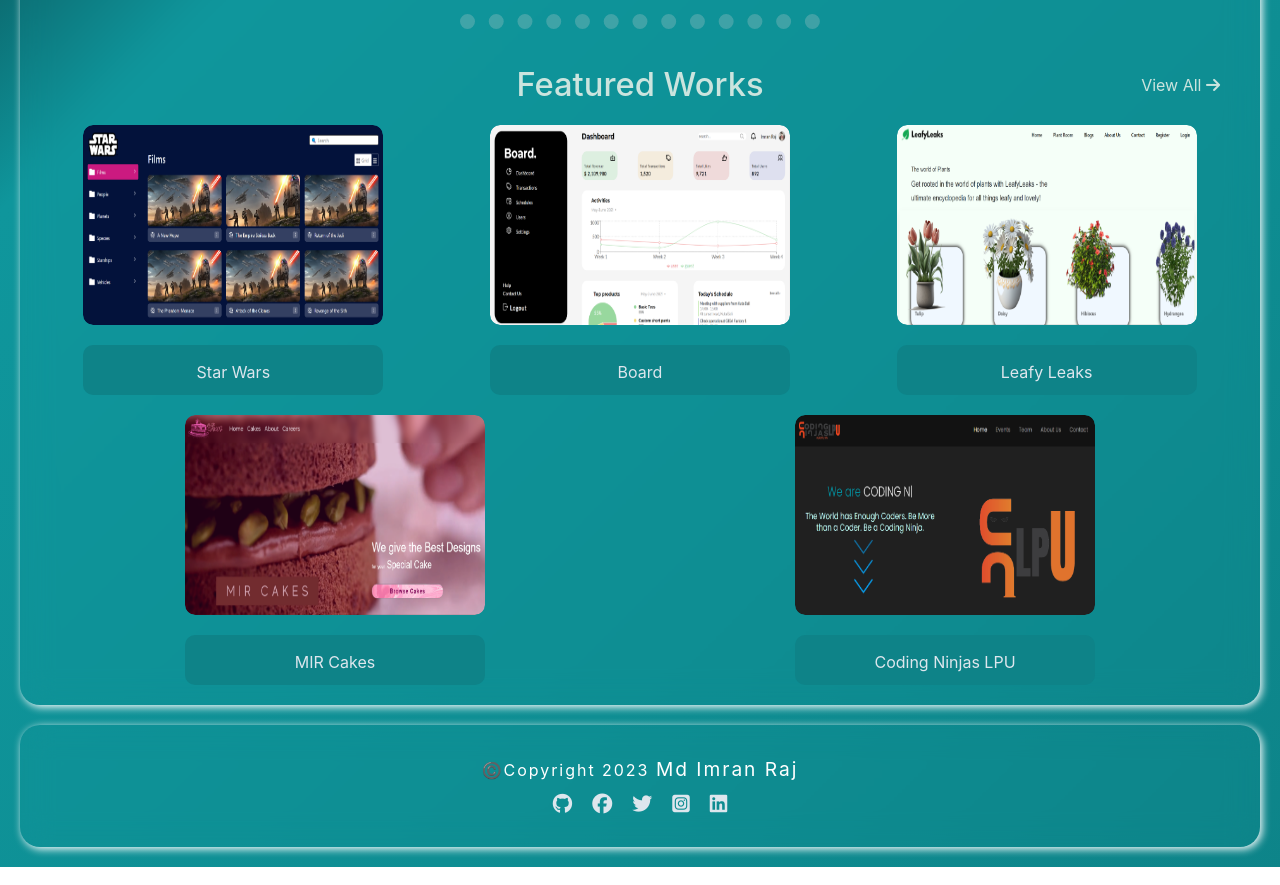
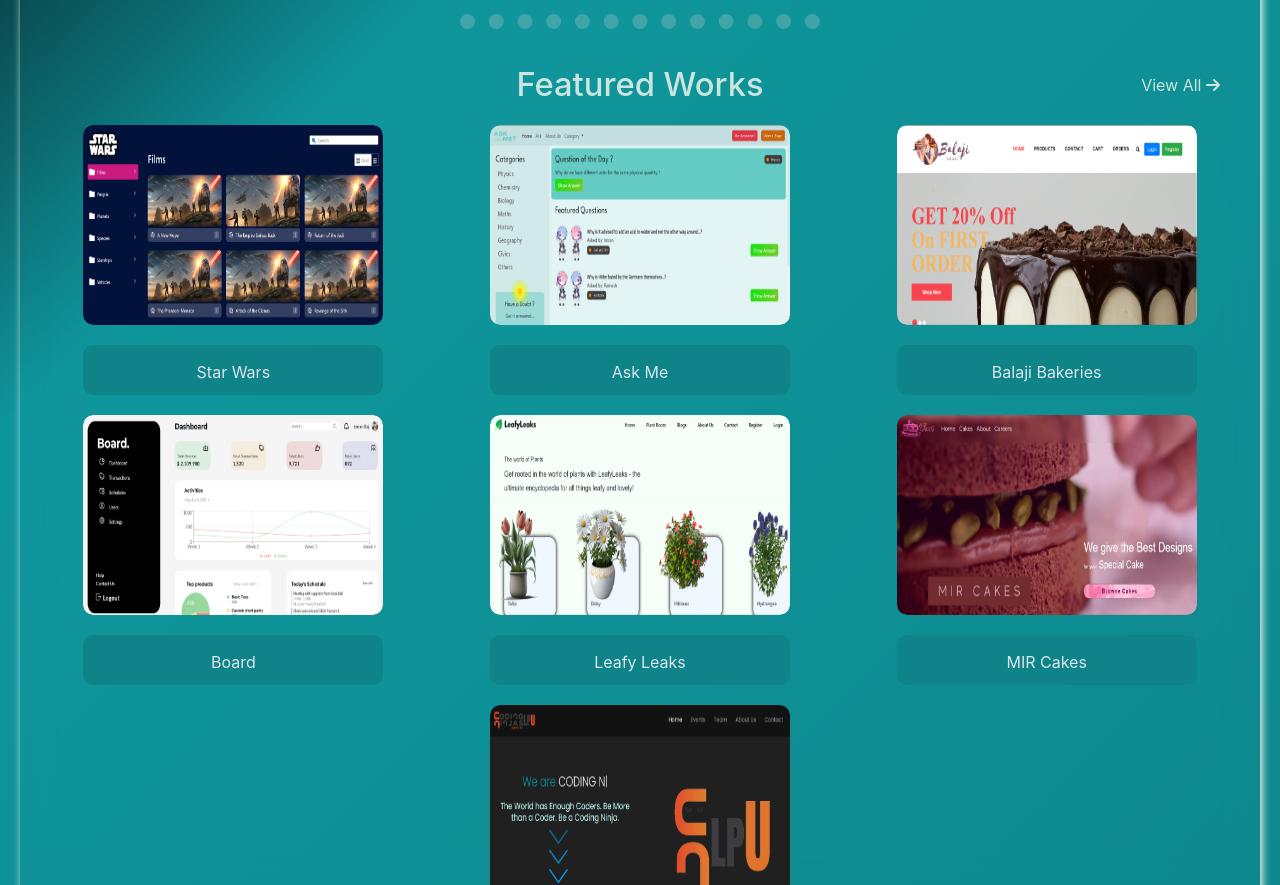
Before and after one commit to mdimranraj/portfolio, a React (Create React App) app: page /aboutme in a window 1280 px wide. Shown: the part 1520-2405 px from the top of the page. Built offline with nearby package versions, Linux system fonts and the light colour scheme.

Commit message:
added new projects

```diff
--- a/src/data/designlinks.js
+++ b/src/data/designlinks.js
@@ -15,6 +15,34 @@
     },
     {
         id:"2",
+        featured: true,
+        title:"Ask Me",
+        image:"askme.png",
+        link:"http://askme.000.pe/",
+        stack: ["HTML", "CSS", "JavaScript","Bootstrap","PHP", "SQL"],
+        libraries: ["Bootstrap"],
+        images:["https://drive.google.com/uc?export=download&id=1N4r6KGekEzYul-50-uARSghX5vZJIgm-","https://drive.google.com/uc?export=download&id=1vJm4zoKun2ROXubBOCWz790CW2mdqQI5","https://drive.google.com/uc?export=download&id=1yKjQCy4QU6-6qP_K5LR_82Dwa4YOGRVL","https://drive.google.com/uc?export=download&id=14Dyrk_8a6OKx8-Wq3I_Oa6O1FbfKTMy_"],
+        content:{
+            overview: ["Ask me creates a platform for effective teaching and learning. A website to ask your doubts to your teachers directly. "],
+            details: ["Ask me gives you an anonymous way to clear your doubts. Ask your silly questions and have no fear of being mocked by your peers or teachers. Well you can also give your name if you want credit. "],
+        }
+    },
+    {
+        id:"3",
+        featured: true,
+        title:"Balaji Bakeries",
+        image:"balajibakeries.png",
+        link:"http://balaji-bakeries.42web.io",
+        stack: ["HTML", "CSS", "JavaScript","Bootstrap","PHP", "Laravel", "SQL"],
+        libraries: ["Bootstrap", "Stripe"],
+        images:["https://drive.google.com/uc?export=download&id=1NhbJxJkjUBrVKANVrobLcIKyyk9LiJkU","https://drive.google.com/uc?export=download&id=17un5osJN8to8j0k5y1hAQLDrh46yEWgB","https://drive.google.com/uc?export=download&id=1UffbIihL_GGB95cHFBNkHaysG73hibPx","https://drive.google.com/uc?export=download&id=1ntSRr37oHEHmvp-Snyhs-kgIiQRZbXgj","https://drive.google.com/uc?export=download&id=1WOlMrb43uyF0-4Tx30z2Y4Fnj46B-UvW","https://drive.google.com/uc?export=download&id=1z6X6zTCxjsQuAgvHSG76h2XHosMfra99","https://drive.google.com/uc?export=download&id=1Dvk1vqZYgFePCwWNraV5z9l72QxCQqN0","https://drive.google.com/uc?export=download&id=1J4SxZzjPb7FQ-sIp2eHilkcdOAciO8eu","https://drive.google.com/uc?export=download&id=1Ve8UpPWFvMM6IaRWgAioGmOn9njKmdux"],
+        content:{
+            overview: ["Balaji Bakeries is an online cakes and bakeries shop. It provides a variety of bakery items to be ordered online. "],
+            details: ["It uses an API by STRIPE for card payments. Cash on Delivery options are available."],
+        }
+    },
+    {
+        id:"4",
         title:"Visualise",
         featured: false,
         image:"visualise.png",
@@ -28,7 +56,7 @@
         }
     },
     {
-        id:"3",
+        id:"5",
         title:"Kanban Clone",
         featured: false,
         image:"kanban.png",
@@ -42,7 +70,7 @@
         }
     },
     {
-        id:"4",
+        id:"6",
         title:"Board",
         featured: true,
         image:"board.png",
@@ -56,7 +84,7 @@
         }
     },
     {
-        id:"5",
+        id:"7",
         title:"Leafy Leaks",
         featured: true,
         image:"leafyleaks.png",
@@ -70,7 +98,7 @@
         }
     },
     {
-        id:"6",
+        id:"8",
         title:"MIR Cakes",
         featured: true,
         image:"mircakes.png",
@@ -84,7 +112,7 @@
         }
     },
     {
-        id:"7",
+        id:"9",
         title:"Cassette",
         featured: false,
         image:"cassette.png",
@@ -98,7 +126,7 @@
         }
     },
     {
-        id:"8",
+        id:"10",
         title:"Coding Ninjas LPU",
         featured: true,
         image:"cnlpu.png",
@@ -112,7 +140,7 @@
         }
     },
     {
-        id:"9",
+        id:"11",
         title:"Sushruta",
         featured: false,
         image:"sushruta.png",
@@ -126,7 +154,7 @@
         }
     },
     {
-        id:"10",
+        id:"12",
         title:"Portfolio Part 1",
         featured: false,
         image:"portfolio1.png",
@@ -140,7 +168,7 @@
         }
     },
     {
-        id:"11",
+        id:"13",
         title:"Fitness Club",
         featured: false,
         image:"fitnessclub.png",
```
Also changed, not shown: public/askme.png (added), public/balajibakeries.png (added).
